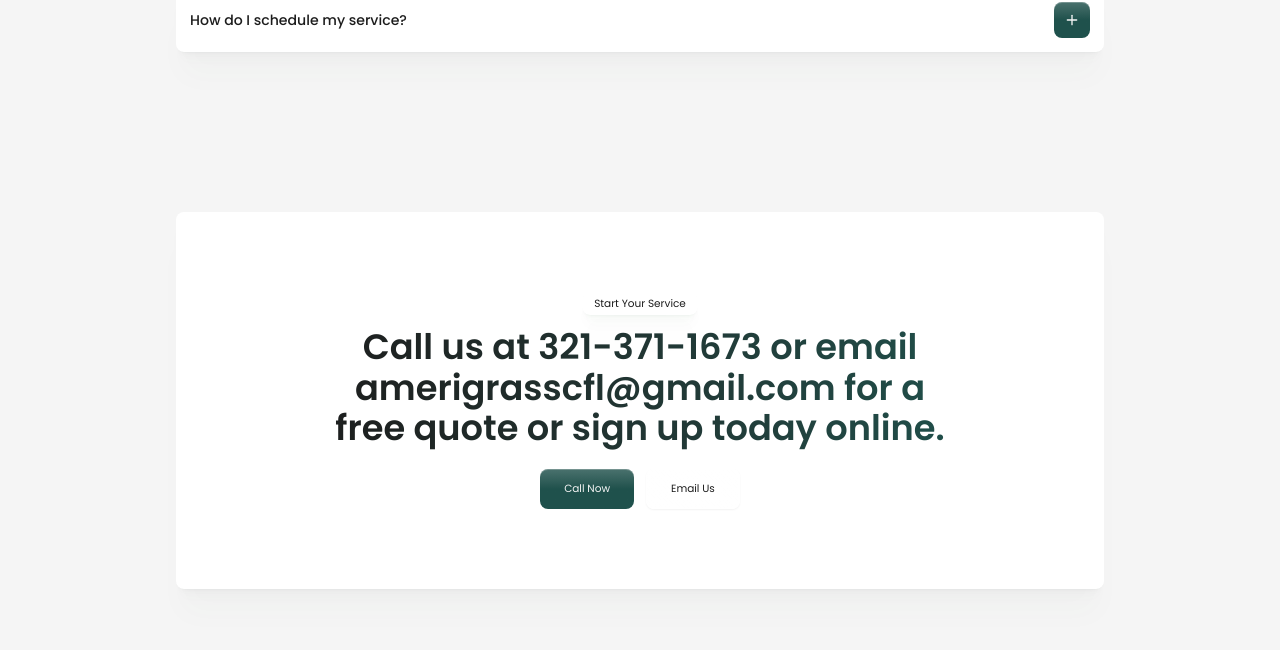
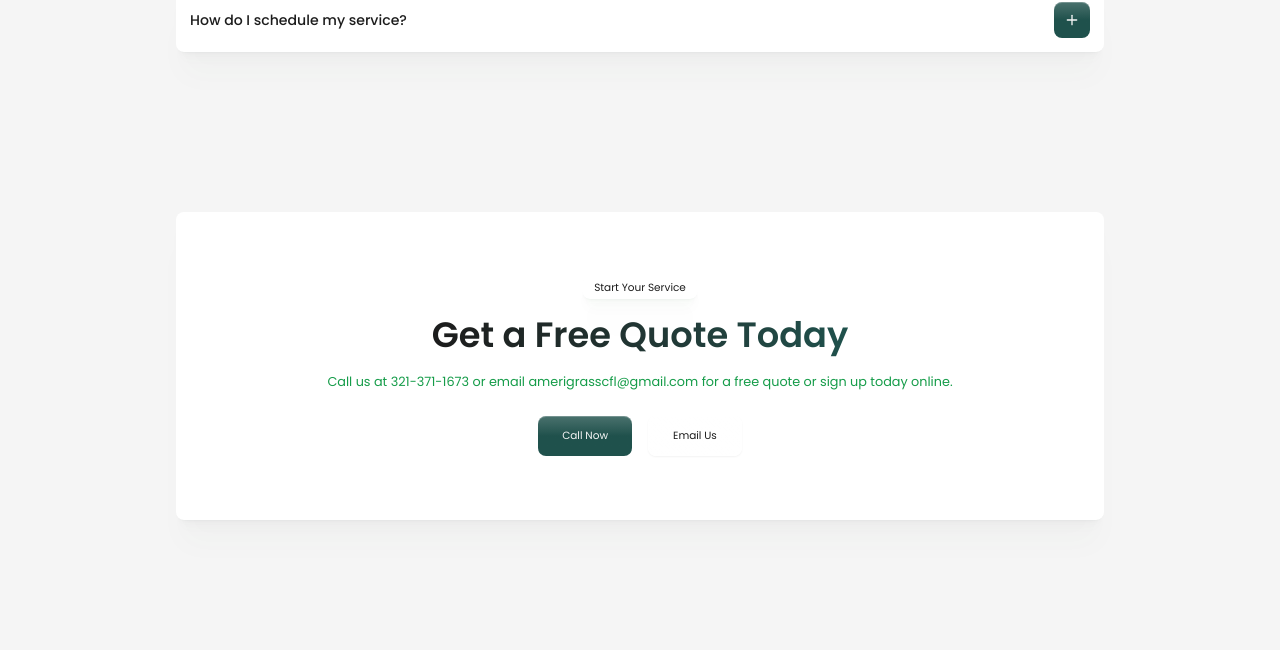
Before and after one commit to dmytro-webild/a9d49f21-35ad-4097-81cf-54df02e85344, a React (Vite) app: page / in a window 1280 px wide. Shown: the part 5137-5787 px from the top of the page. Built offline with nearby package versions, Linux system fonts and the light colour scheme; a web font is replaced by a local one.

Commit message:
Bob AI: Improve layout and spacing of the contact section

```diff
--- a/src/pages/HomePage/sections/Contact.tsx
+++ b/src/pages/HomePage/sections/Contact.tsx
@@ -1,28 +1,58 @@
-// AUTO-GENERATED by per-section-migrate. Edit freely — Bob will treat this
-// file as the canonical source for the "contact" section.
+/* eslint-disable */
+// @ts-nocheck — generated by catalog-eject; runtime-correct but TS strict-mode false-positives on inlined catalog body
+import ScrollReveal from "@/components/ui/ScrollReveal";
+import TextAnimation from "@/components/ui/TextAnimation";
+import Button from "@/components/ui/Button";
 
-import React from 'react';
-import ContactCta from '@/components/sections/contact/ContactCta';
-import SectionErrorBoundary from "@/components/ui/SectionErrorBoundary";
+const primaryButton = {
+  text: "Call Now",
+  href: "tel:3213711673"
+};
+const secondaryButton = {
+  text: "Email Us",
+  href: "mailto:amerigrasscfl@gmail.com"
+};
 
-export default function ContactSection(): React.JSX.Element {
+const ContactInline = () => {
   return (
-    <div id="contact" data-section="contact">
-        <SectionErrorBoundary name="contact">
-              <ContactCta
-          tag="Start Your Service"
-          text="Call us at 321-371-1673 or email amerigrasscfl@gmail.com for a free quote or sign up today online."
-          primaryButton={{
-            text: "Call Now",
-            href: "tel:3213711673",
-          }}
-          secondaryButton={{
-            text: "Email Us",
-            href: "mailto:amerigrasscfl@gmail.com",
-          }}
-          textAnimation="fade-blur"
-        />
-        </SectionErrorBoundary>
+    <section aria-label="Contact section" className="py-12 md:py-20">
+      <div className="w-content-width mx-auto">
+        <ScrollReveal variant="slide-up">
+          <div className="flex flex-col items-center gap-6 md:gap-8 py-12 md:py-16 px-6 md:px-8 rounded card">
+            <div className="flex flex-col items-center gap-4">
+              <div className="px-3 py-1 text-sm card rounded w-fit">
+                <p>{"Start Your Service"}</p>
+              </div>
+
+              <div className="flex flex-col items-center gap-4 max-w-3xl text-center">
+                <TextAnimation
+                  text={"Get a Free Quote Today"}
+                  variant={"fade-blur"}
+                  gradientText={true}
+                  tag="h2"
+                  className="text-3xl md:text-4xl lg:text-5xl leading-[1.15] font-semibold text-balance"
+                />
+                <p className="text-base md:text-lg text-accent text-balance">
+                  Call us at 321-371-1673 or email amerigrasscfl@gmail.com for a free quote or sign up today online.
+                </p>
+              </div>
+
+              <div className="flex flex-wrap justify-center gap-4 mt-2">
+                <Button text={primaryButton.text} href={primaryButton.href} variant="primary" />
+                <Button text={secondaryButton.text} href={secondaryButton.href} variant="secondary" animationDelay={0.1} />
+              </div>
+            </div>
+          </div>
+        </ScrollReveal>
       </div>
+    </section>
+  );
+};
+
+export default function ContactSection() {
+  return (
+    <div data-webild-section="contact" data-section="contact" id="contact">
+      <ContactInline />
+    </div>
   );
 }
```
